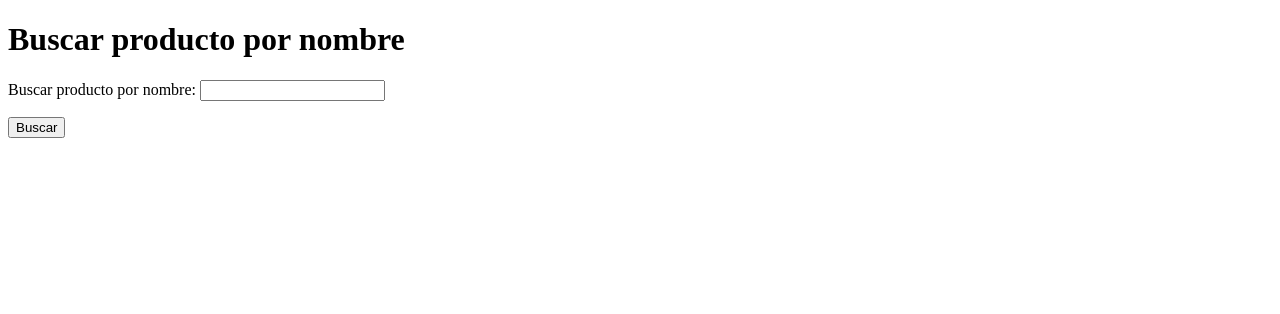
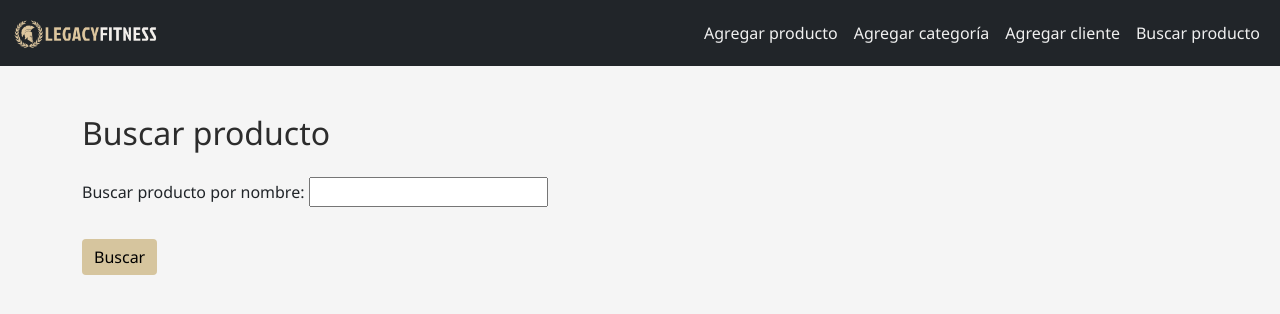
Before and after one commit to OmarVelasquezR/TuPrimeraPagina_Velasquez, a Django app: page /buscar-producto/ in a window 1280 px wide. Shown: the top 314 px of the page. Run offline with Django 5.2, Linux system fonts and the light colour scheme.

Commit message:
Tercera entrega cambios visuales

```diff
--- /dev/null
+++ b/tienda/static/css/style.css
@@ -0,0 +1,57 @@
+/* === COLORES BASE === */
+body {
+  background-color: #f5f5f5;
+  font-family: 'Segoe UI', Tahoma, Geneva, Verdana, sans-serif;
+}
+
+.navbar {
+  background-color: #2c2c2c; /* fondo oscuro */
+}
+
+.navbar-brand {
+  color: #d6c59e !important; /* amarillo dorado */
+  font-weight: bold;
+  font-size: 1.5rem;
+}
+
+.nav-link {
+  color: #f0f0f0 !important;
+}
+
+.nav-link:hover {
+  color: #d6c59e !important;
+}
+
+/* Botones */
+.btn {
+  border-radius: 0.25rem;
+}
+
+.btn-primary {
+  background-color: #d6c59e;
+  color: #000;
+  border: none;
+}
+
+.btn-primary:hover {
+  background-color: #d6c59e;
+  color: #000;
+}
+
+/* Tarjetas */
+.card {
+  border: none;
+  border-radius: 10px;
+  box-shadow: 0 2px 10px rgba(0,0,0,0.1);
+}
+
+/* Encabezados */
+h2, h3 {
+  color: #2c2c2c;
+}
+
+/* Márgenes */
+.mt-4, .mb-4 {
+  margin-top: 1.5rem !important;
+  margin-bottom: 1.5rem !important;
+}
--- /dev/null
+++ b/tienda/templates/tienda/base.html
@@ -0,0 +1,55 @@
+{% load static %}
+<!DOCTYPE html>
+<html lang="es">
+<head>
+    <meta charset="UTF-8">
+    <title>{% block title %}Tienda Fitness{% endblock %}</title>
+
+    <!-- Bootstrap -->
+    <link href="https://cdn.jsdelivr.net/npm/bootstrap@5.3.2/dist/css/bootstrap.min.css" rel="stylesheet">
+
+    <!-- Estilo personalizado -->
+    <link rel="stylesheet" href="{% static 'css/style.css' %}">
+</head>
+<body>
+
+    <!-- Navbar -->
+    <nav class="navbar navbar-expand-lg navbar-dark bg-dark custom-navbar">
+        <div class="container-fluid">
+            <a class="navbar-brand" href="#">
+                <img src="{% static 'img/logo_legacyfitness.png' %}" alt="Tienda Fitness" height="40">
+            </a>
+            <button class="navbar-toggler" type="button" data-bs-toggle="collapse"
+                    data-bs-target="#navbarNav" aria-controls="navbarNav" aria-expanded="false"
+                    aria-label="Toggle navigation">
+                <span class="navbar-toggler-icon"></span>
+            </button>
+            <div class="collapse navbar-collapse" id="navbarNav">
+                <ul class="navbar-nav ms-auto">
+                    <li class="nav-item">
+                        <a class="nav-link" href="{% url 'agregar_producto' %}">Agregar producto</a>
+                    </li>
+                    <li class="nav-item">
+                        <a class="nav-link" href="{% url 'agregar_categoria' %}">Agregar categoría</a>
+                    </li>
+                    <li class="nav-item">
+                        <a class="nav-link" href="{% url 'agregar_cliente' %}">Agregar cliente</a>
+                    </li>
+                    <li class="nav-item">
+                        <a class="nav-link" href="{% url 'buscar_producto' %}">Buscar producto</a>
+                    </li>
+                </ul>
+            </div>
+        </div>
+    </nav>
+
+    <!-- Contenido principal -->
+    <div class="container mt-5">
+        {% block content %}
+        {% endblock %}
+    </div>
+
+    <!-- Bootstrap JS -->
+    <script src="https://cdn.jsdelivr.net/npm/bootstrap@5.3.2/dist/js/bootstrap.bundle.min.js"></script>
+</body>
+</html>
--- a/tienda/templates/tienda/buscar_producto.html
+++ b/tienda/templates/tienda/buscar_producto.html
@@ -1,26 +1,25 @@
-<!DOCTYPE html>
-<html lang="es">
-<head>
-    <meta charset="UTF-8">
-    <title>Buscar Producto</title>
-</head>
-<body>
-    <h1>Buscar producto por nombre</h1>
+{% extends 'tienda/base.html' %}
 
-    <form method="get">
+{% block title %}Buscar producto{% endblock %}
+
+{% block content %}
+  <h2 class="mb-4">Buscar producto</h2>
+
+  <form method="get" class="mb-4">
     {{ formulario.as_p }}
-        <button type="submit">Buscar</button>
+    <button type="submit" class="btn btn-primary mt-3">Buscar</button>
   </form>
 
   {% if resultados %}
-        <h2>Resultados:</h2>
-        <ul>
+    <h3>Resultados encontrados:</h3>
+    <ul class="list-group">
       {% for producto in resultados %}
-                <li>{{ producto.nombre }} - ${{ producto.precio }}</li>
+        <li class="list-group-item">
+          {{ producto.nombre }} – ${{ producto.precio }}
+        </li>
       {% endfor %}
     </ul>
   {% elif formulario.is_bound %}
-        <p>No se encontraron productos.</p>
+    <div class="alert alert-warning mt-4">No se encontraron productos.</div>
   {% endif %}
-</body>
-</html>
+{% endblock %}
```
Also changed, not shown: tienda/templates/tienda/agregar_categoria.html (+11 -14 lines), tienda/templates/tienda/agregar_cliente.html (+11 -14 lines), tienda/templates/tienda/agregar_producto.html (+11 -14 lines), tienda/static/img/logo_legacyfitness.png (added). Lines whose indentation alone changed are shown as unchanged.
